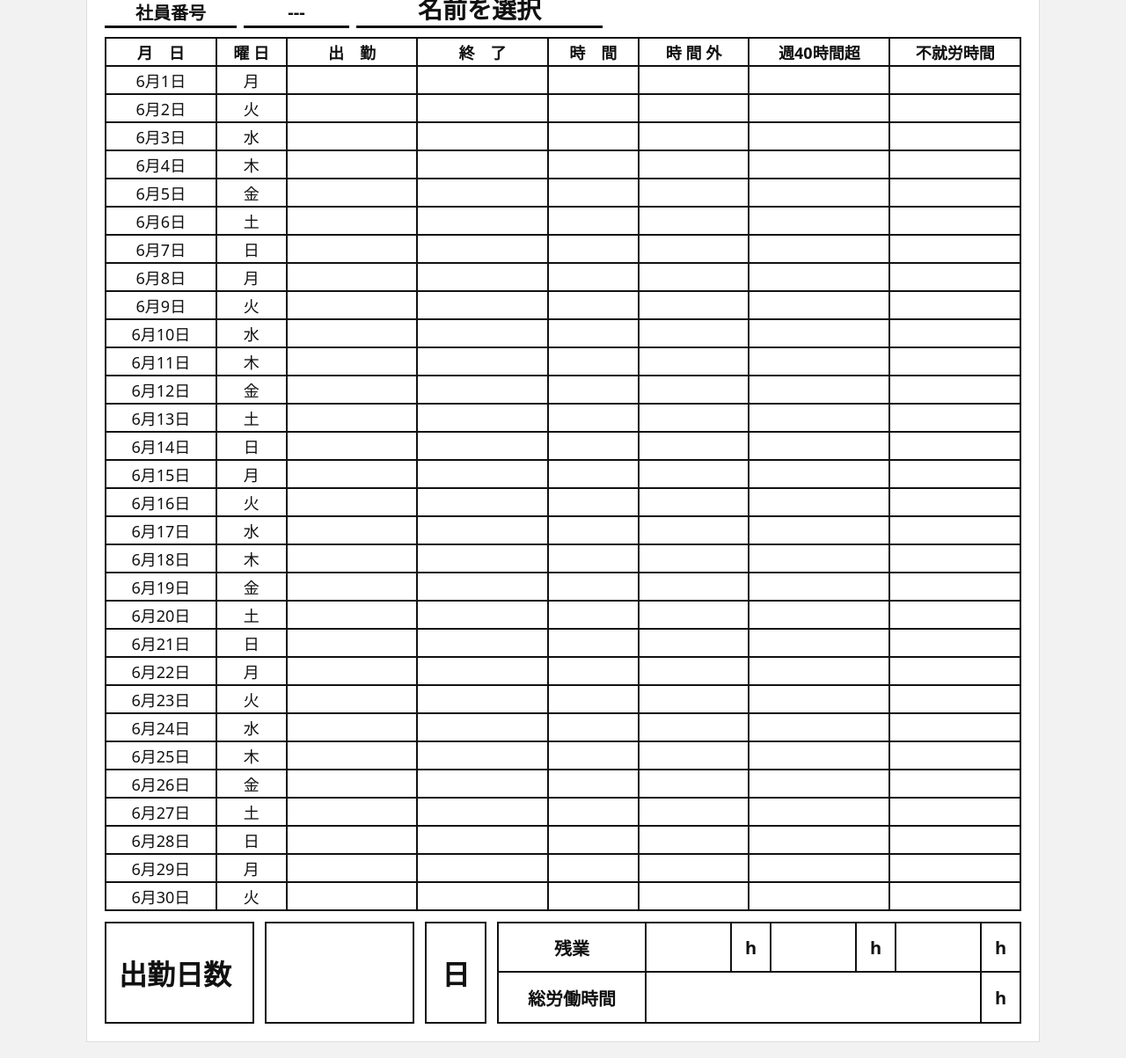
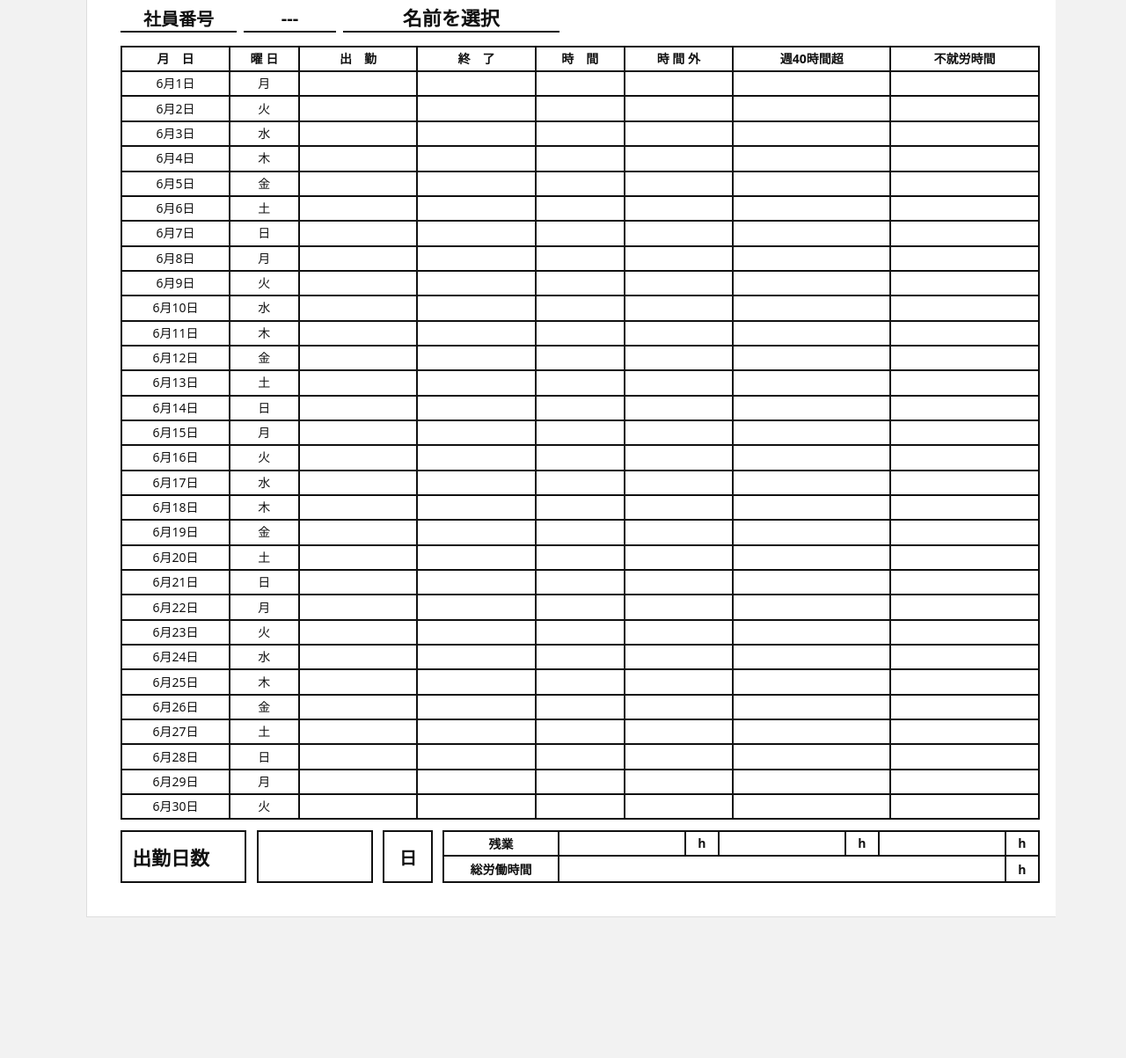
Before and after one commit to rurua-dayo/timecard, a plain HTML site: page index.html in a window 1280 px wide. Shown: the part 519-1722 px from the top of the page at 88% size. After the commit the page ends 1580 px from the top, so only its background shows below. Drawn offline with Linux system fonts and the light colour scheme.

Commit message:
Update style.css

```diff
--- a/style.css
+++ b/style.css
@@ -174,3 +174,217 @@ body {
   .page { max-width: none; padding: 0; }
   .sheet-wrap { border: 0; padding: 0; overflow: visible; }
 }
+/* ===== 出勤表を崩さない固定レイアウト ===== */
+
+.sheet-wrap {
+  width: 297mm;
+  min-height: 210mm;
+  margin: 0 auto;
+  background: #fff;
+  padding: 10mm;
+  overflow: visible;
+}
+
+.attendance-table {
+  width: 100%;
+  table-layout: fixed;
+  border-collapse: collapse;
+}
+
+.attendance-table th,
+.attendance-table td {
+  border: 2px solid #111;
+  height: 7.5mm;
+  padding: 0;
+  text-align: center;
+  vertical-align: middle;
+  font-size: 14px;
+  line-height: 1;
+  white-space: nowrap;
+}
+
+.attendance-table th:nth-child(1),
+.attendance-table td:nth-child(1) {
+  width: 22mm;
+}
+
+.attendance-table th:nth-child(2),
+.attendance-table td:nth-child(2) {
+  width: 14mm;
+}
+
+.attendance-table th:nth-child(3),
+.attendance-table td:nth-child(3) {
+  width: 24mm;
+}
+
+.attendance-table th:nth-child(4),
+.attendance-table td:nth-child(4) {
+  width: 24mm;
+}
+
+.attendance-table th:nth-child(5),
+.attendance-table td:nth-child(5) {
+  width: 18mm;
+}
+
+.attendance-table th:nth-child(6),
+.attendance-table td:nth-child(6) {
+  width: 22mm;
+}
+
+.attendance-table th:nth-child(7),
+.attendance-table td:nth-child(7) {
+  width: 32mm;
+}
+
+.attendance-table th:nth-child(8),
+.attendance-table td:nth-child(8) {
+  width: 30mm;
+}
+
+.sheet-header {
+  display: grid;
+  grid-template-columns: 1fr 1fr 1fr;
+  align-items: end;
+  margin-bottom: 5mm;
+}
+
+.title {
+  font-size: 28px;
+  font-weight: 900;
+  letter-spacing: 0.25em;
+}
+
+.era {
+  text-align: center;
+  font-size: 18px;
+  font-weight: 700;
+}
+
+.employee-line {
+  display: grid;
+  grid-template-columns: 35mm 28mm 65mm 1fr;
+  gap: 2mm;
+  margin-bottom: 4mm;
+}
+
+.employee-no-label,
+.employee-no,
+.employee-name {
+  border-bottom: 2px solid #111;
+  min-height: 8mm;
+  display: flex;
+  align-items: center;
+  justify-content: center;
+  font-weight: 800;
+}
+
+.employee-name {
+  font-size: 22px;
+}
+
+.summary-area {
+  display: grid;
+  grid-template-columns: 38mm 35mm 15mm 1fr;
+  gap: 0 3mm;
+  margin-top: 3mm;
+}
+
+.workdays-label,
+.workdays-value,
+.workdays-unit,
+.summary-label,
+.summary-value,
+.summary-unit {
+  border: 2px solid #111;
+  display: flex;
+  align-items: center;
+  justify-content: center;
+  background: #fff;
+  font-weight: 800;
+}
+
+.workdays-label {
+  font-size: 22px;
+  justify-content: flex-start;
+  padding-left: 3mm;
+}
+
+.workdays-value,
+.workdays-unit {
+  min-height: 16mm;
+  font-size: 20px;
+}
+
+.summary-right {
+  display: grid;
+  grid-template-rows: 8mm 8mm;
+}
+
+.overtime-row {
+  display: grid;
+  grid-template-columns: 35mm 1fr 10mm 1fr 10mm 1fr 10mm;
+}
+
+.total-row {
+  display: grid;
+  grid-template-columns: 35mm 1fr 10mm;
+}
+
+.summary-label,
+.summary-value,
+.summary-unit {
+  min-height: 8mm;
+  font-size: 14px;
+}
+
+.total-row .summary-label,
+.total-row .summary-value,
+.total-row .summary-unit {
+  border-top: 0;
+}
+
+.overtime-row .summary-value,
+.overtime-row .summary-unit,
+.total-row .summary-value,
+.total-row .summary-unit {
+  border-left: 0;
+}
+
+/* スマホでも表自体は崩さず、横スクロールにする */
+.sheet-wrap {
+  max-width: none;
+}
+
+.page {
+  overflow-x: auto;
+}
+
+/* 印刷時はA4横 */
+@media print {
+  @page {
+    size: A4 landscape;
+    margin: 8mm;
+  }
+
+  body {
+    background: #fff;
+  }
+
+  .no-print {
+    display: none;
+  }
+
+  .page {
+    padding: 0;
+    overflow: visible;
+  }
+
+  .sheet-wrap {
+    width: 281mm;
+    min-height: auto;
+    padding: 0;
+    border: 0;
+  }
+}
```
